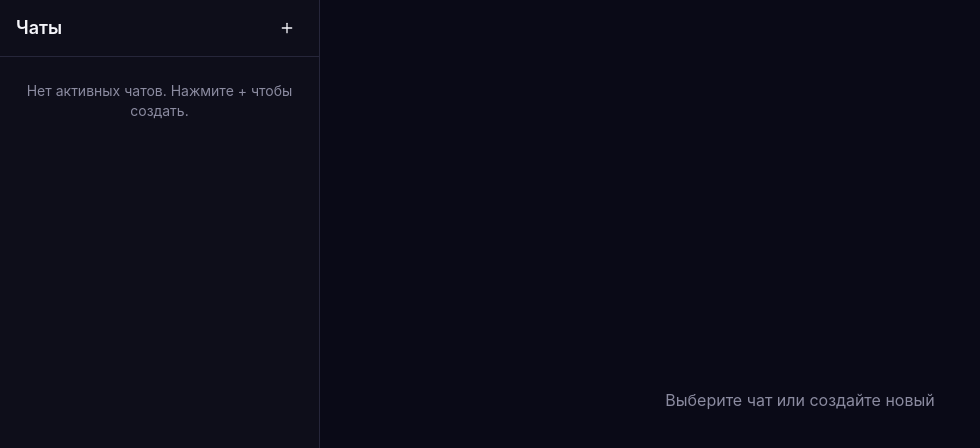
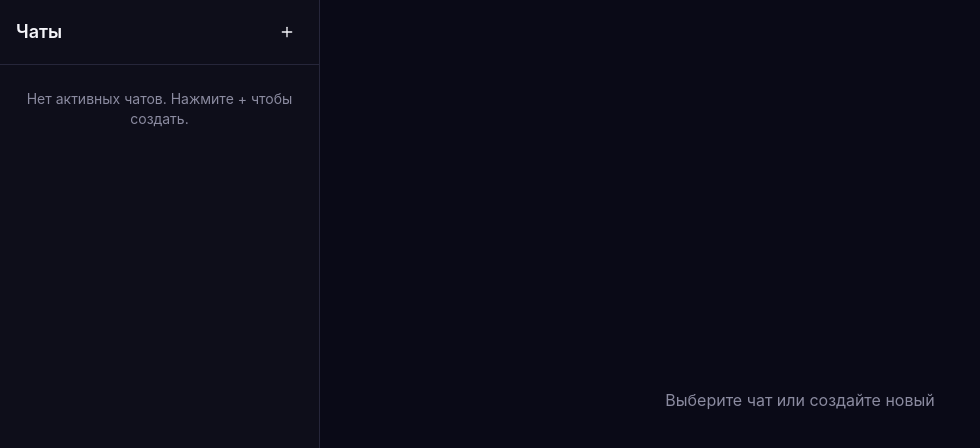
Before and after one commit to czenturion/my-whatsapp-client, a React (Vite) app: page /chat in a window 1280 px wide. Shown: the top 448 px of the page, without its empty margins (0-980 px from the left). Built offline with nearby package versions, Linux system fonts and the light colour scheme.

Commit message:
style: align chat list and chat header heights

```diff
--- a/src/pages/ChatPage/ChatPage.tsx
+++ b/src/pages/ChatPage/ChatPage.tsx
@@ -42,7 +42,7 @@ export function ChatPage() {
     <div className="bg-background flex h-screen">
       {/* Левая панель — список чатов */}
       <aside className="border-border bg-max-panel flex w-80 shrink-0 flex-col border-r">
-        <div className="border-border flex items-center justify-between border-b px-4 py-3">
+        <div className="border-border flex items-center justify-between border-b px-4 py-4">
           <h1 className="text-lg font-semibold">Чаты</h1>
           <Button size="icon" variant="ghost" onClick={() => setDialogOpen(true)}>
             <Plus className="h-5 w-5" />
```
Also changed, not shown: vercel.json.
